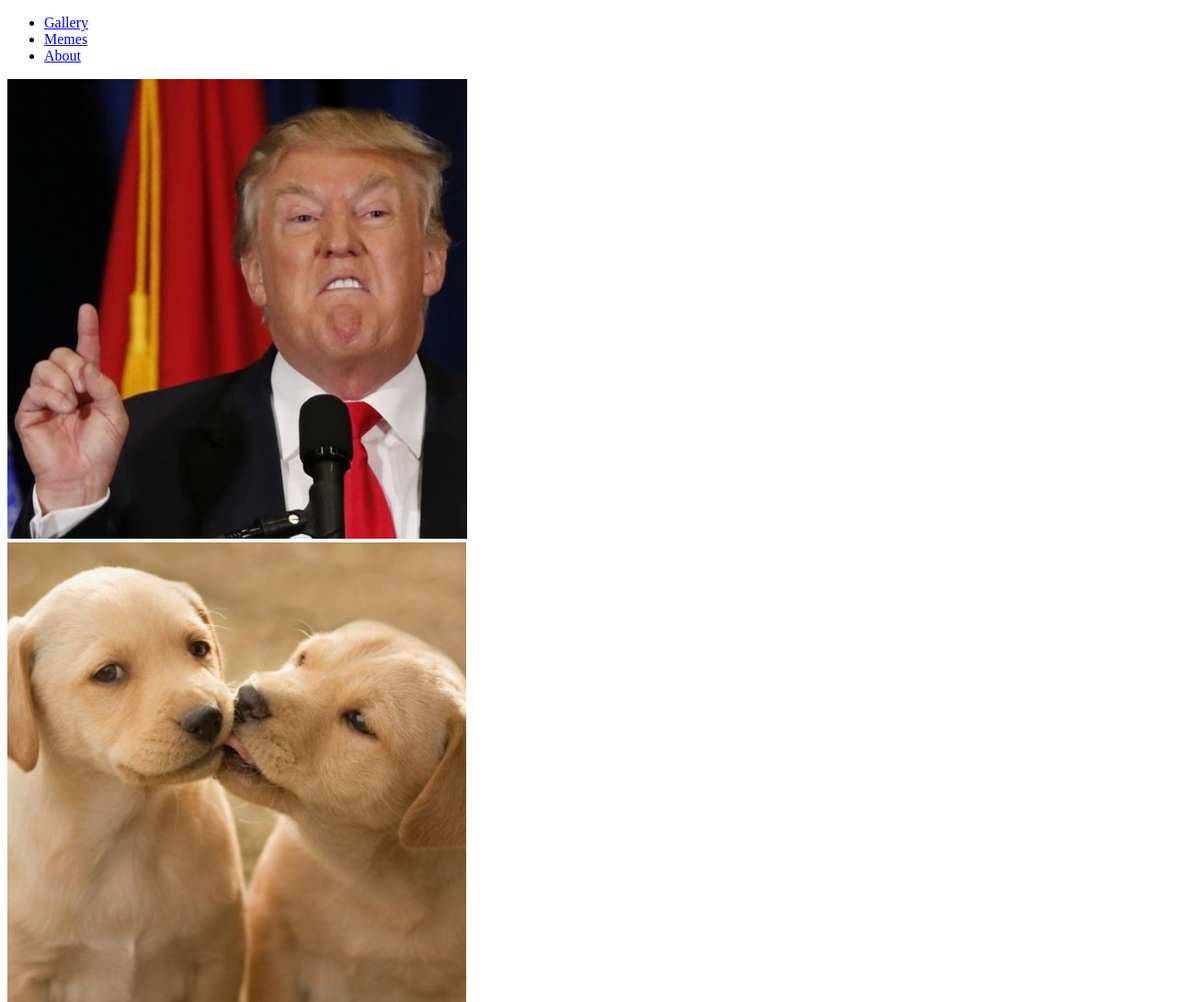
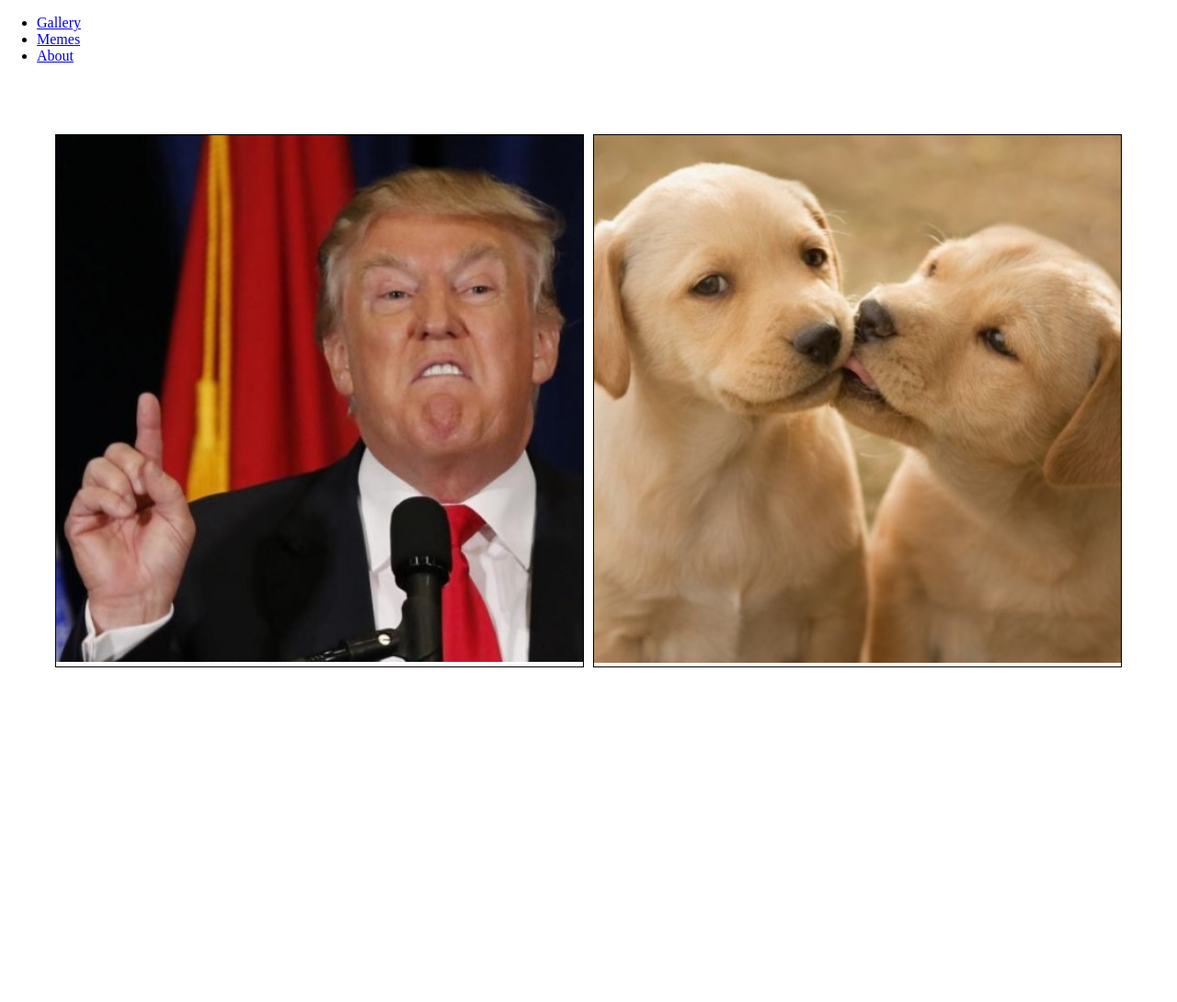
Before and after one commit to liad7/Meme-generator, a plain HTML site: page index.html in a window 1280 px wide. Shown: the top 1090 px of the page at 92% size. After the commit the page ends 800 px from the top, so only its background shows below. Drawn offline with Linux system fonts and the light colour scheme.

Commit message:
grid layout update

```diff
--- a/css/basic/base.css
+++ b/css/basic/base.css
@@ -1,3 +1,31 @@
 *{
     box-sizing: border-box;
 }
+
+body {
+    margin: 0;
+}
+
+
+img {
+    width: 100%;
+}
+
+h1,
+h2,
+h3,
+h4,
+h5,
+h6 {
+    margin: 0 0 1em;
+}
+
+p {
+    margin: 0 0 1em;
+}
+
+button {
+    font-family: inherit;
+    cursor: pointer;
+    font-size: 1em;
+}
--- /dev/null
+++ b/css/basic/helpers.css
@@ -0,0 +1,17 @@
+.flex {
+    display: flex;
+}
+
+.flex.align-center {
+    align-items: center;
+}
+
+.flex.space-between {
+    justify-content: space-between;
+}
+
+.clean-list {
+    margin: 0;
+    padding: 0;
+    list-style-type: none;
+}
--- /dev/null
+++ b/css/basic/layout.css
@@ -0,0 +1,23 @@
+.main-layout{
+    display: grid;
+    grid-template-columns: 1fr 4fr 1fr;
+    grid-template-rows: 1fr 4fr 1fr;
+    grid-template-areas:
+    "header header header"
+    "main   main   main"
+    "footer footer footer";
+    width: 100vw;
+    height: 100vh;
+
+}
+
+header{
+    grid-area: header;
+}
+main {
+    grid-area: main;
+}
+
+footer{
+    grid-area: footer;
+}
--- /dev/null
+++ b/css/cmps/editor.css
@@ -0,0 +1,3 @@
+.editor {
+    display: none;
+}
--- /dev/null
+++ b/css/cmps/gallery.css
@@ -0,0 +1,19 @@
+.imgs-container {
+    display: grid;
+    grid-template-columns: repeat(auto-fit, minmax(100px, 1fr));
+    grid-auto-rows: minmax(100px, 1fr);
+    /* grid-auto-rows: 100px; */
+    gap: 10px;
+    grid-auto-flow: dense;
+    text-align: center;
+    padding: 60px;
+    /* min-height: 90vh; */
+    /* margin: 0 auto; */
+}
+
+.imgs-container .img-container {
+    font-family: sans-serif;
+    /* padding-inline: 1em; */
+    border: 1px solid black;
+    background-size: cover;
+}
--- a/css/main.css
+++ b/css/main.css
@@ -1,3 +1,19 @@
 
+/* Setup */
+/* @import './setup/vars.css'; */
+/* @import './setup/font-face.css'; */
 
+/* Basic */
 @import './basic/base.css';
+/* @import './basic/buttons.css'; */
+/* @import './basic/icons.css'; */
+@import './basic/helpers.css';
+@import './basic/layout.css';
+
+/* Cmps */
+/* @import './cmps/header.css'; */
+/* @import './cmps/main-content.css'; */
+@import './cmps/editor.css';
+@import './cmps/gallery.css';
+/* @import './cmps/dropdown.css'; */
+/* @import './cmps/footer.css'; */
--- a/index.html
+++ b/index.html
@@ -7,8 +7,8 @@
     <link rel="stylesheet" href="css/main.css">
     <title>Meme Generator</title>
 </head>
-<body onload="onInit()">
-    <header class="main-header flex align-center space-between full main-layout">
+<body onload="onInit()" class="main-layout">
+    <header class="">
         <div class="logo"></div>
         <nav class="main-nav">
             <ul>
@@ -22,10 +22,10 @@
 
 
 
-    <section class="gallery-container">
+    <main class="gallery-container">
         <div class="search-bar"></div>
-        <section class="img-container"></section>
-    </section>
+        <section class="imgs-container"></section>
+    </main>
     <section class="editor">
         <canvas height="450" width="450"></canvas>
         <div class="controllers">
--- a/js/gallery-controller.js
+++ b/js/gallery-controller.js
@@ -9,7 +9,7 @@ function renderGallery() {
                 </div>`
     })
     console.log(strHTMLs)
-    const elImgs = document.querySelector('.gallery-container')
+    const elImgs = document.querySelector('.imgs-container')
     elImgs.innerHTML = strHTMLs.join('')
 }
 
--- a/js/meme-controller.js
+++ b/js/meme-controller.js
@@ -94,3 +94,7 @@ function onNewLine() {
     document.querySelector('input[name="text"]').value = ''
     newLine()
 }
+
+function choosenLine(){
+
+}
--- a/js/service/canvas-service.js
+++ b/js/service/canvas-service.js
@@ -11,3 +11,5 @@
     lines[selectedLineIdx] = line
     return line
 }
+
+// function
```
